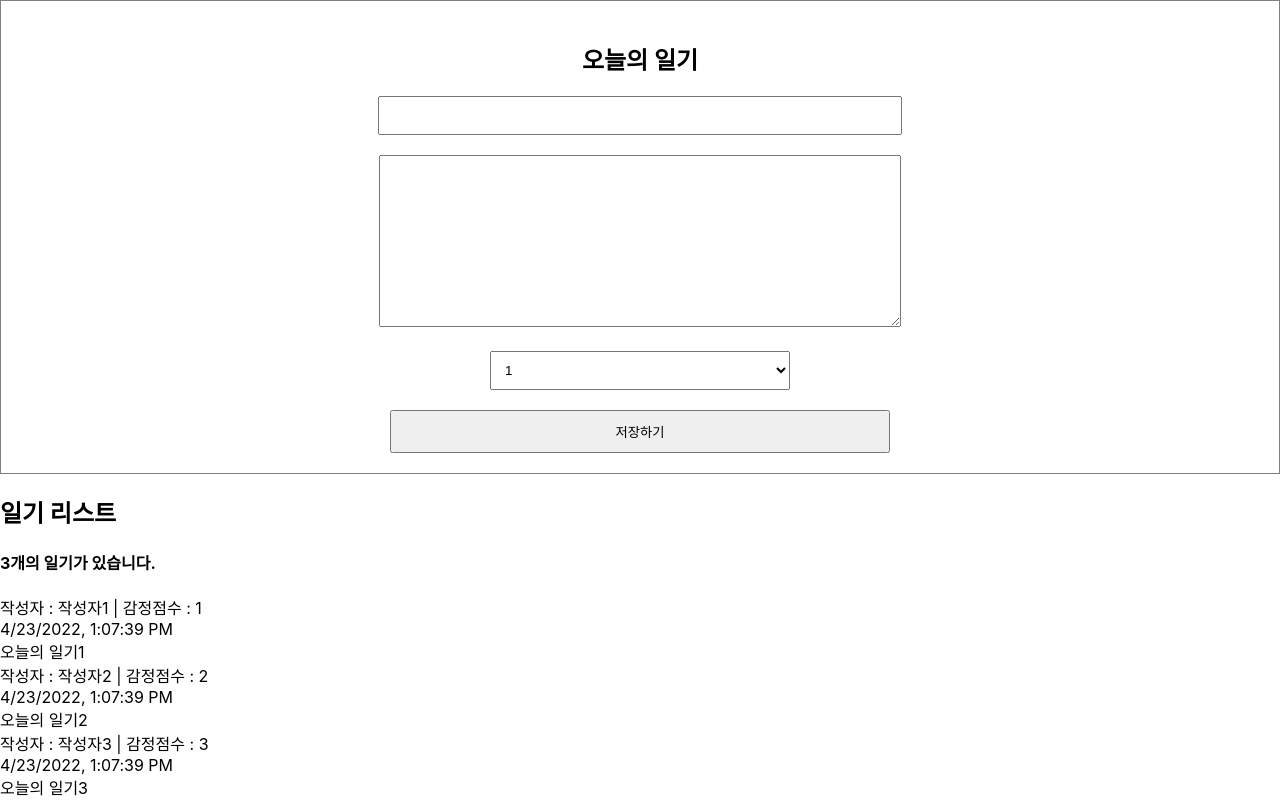
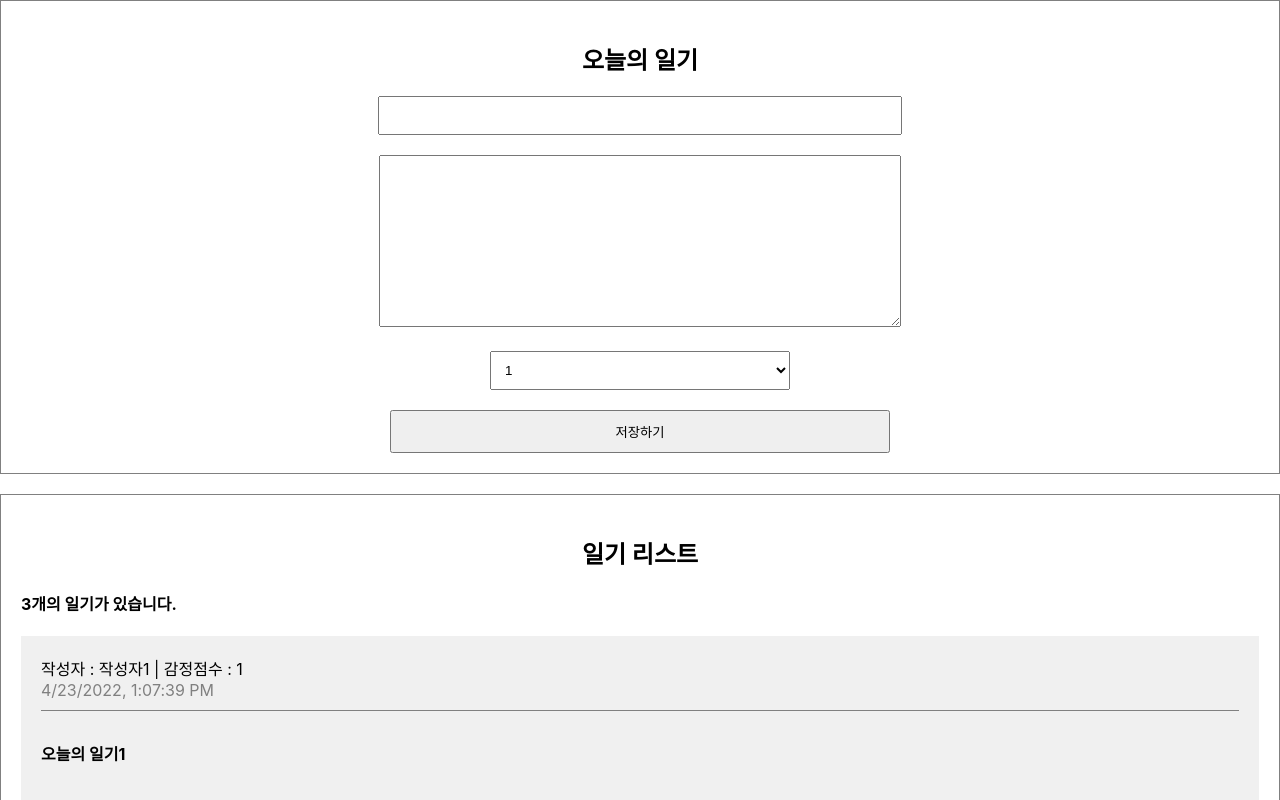
Before and after one commit to ParkYoungHoon/mysimplediary, a React (Create React App) app: page / in a window 1280 px wide. Shown: the top 800 px of the page. Built offline with nearby package versions, Linux system fonts and the light colour scheme.

Commit message:
DiaryList 디자인 추가

```diff
--- a/src/App.css
+++ b/src/App.css
@@ -25,3 +25,37 @@
     padding: 10px;
     cursor: pointer;
 }
+
+/* DiaryList */
+.DiaryList {
+    border: 1px solid gray;
+    padding: 20px;
+    margin-top: 20px;
+}
+
+.DiaryList h2 {
+    text-align: center;
+}
+
+/* DiaryItem */
+.DiaryItem {
+    background-color: rgb(240,240,240);
+    margin-bottom: 10px;
+    padding: 20px;
+}
+
+.DiaryItem .info {
+    border-bottom: 1px solid gray;
+    padding-bottom: 10px;
+    margin-bottom: 10px;
+}
+
+.DiaryItem .date {
+    color: gray;
+}
+
+.DiaryItem .content {
+    font-weight: bold;
+    margin-bottom: 30px;
+    margin-top: 30px;
+}
--- a/src/components/DiaryList.js
+++ b/src/components/DiaryList.js
@@ -2,7 +2,6 @@
 import DiaryItem from "./DiaryItem";
 
 const DiaryList = ({ diaryList }) => {
-  console.log(diaryList);
   return (
     <div className="DiaryList">
       <h2>일기 리스트</h2>
```
